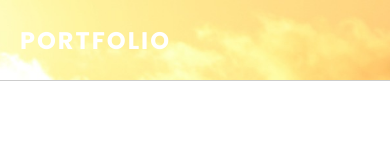
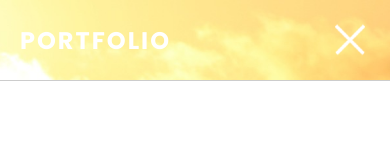
Before and after one commit to tuktukami/tuktukami.github.io, a plain HTML site: page index.html in a window 390 px wide. Both pictures are taken after a click on the element 350 px from the left and 40 px from the top of the page. Shown: the top 160 px of the page. Drawn offline with Linux system fonts and the light colour scheme.

Commit message:
Update style.css

```diff
--- a/style.css
+++ b/style.css
@@ -521,7 +521,7 @@ section.contact {
     .toggle {
         width: 40px;
         height: 40px;
-        background: url(assets/menu.png);
+        background: url(menu.png);
         background-position: center;
         background-repeat: no-repeat;
         background-size: 30px;
@@ -529,7 +529,7 @@ section.contact {
     }
 
     .toggle.active {
-        background: url("assets/close.png");
+        background: url("close.png");
         background-position: center;
         background-repeat: no-repeat;
         background-size: 30px;
```
